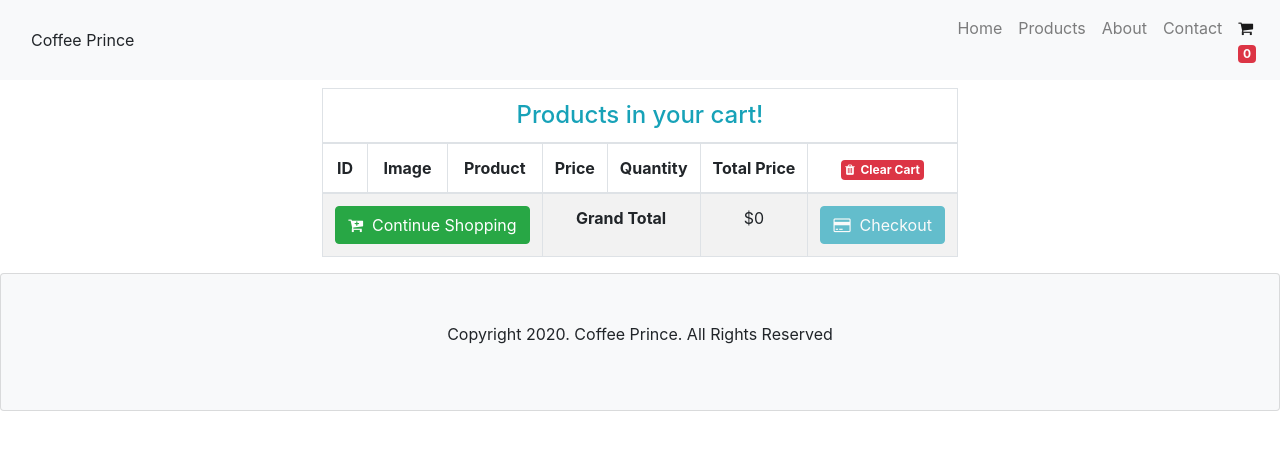
After one commit to phil0704/MVP-Coffee-Prince, a PHP site: page /cart.php in a window 1280 px wide. The commit adds this page. Shown: the top 450 px of the page. Run offline with PHP 8.4, Linux system fonts and the light colour scheme; data that the repository does not hold is empty.

Commit message:
new files added

```diff
--- a/action.php
+++ b/action.php
@@ -19,9 +19,9 @@
 
        if(!$code)
        {
-          $query = $conn->prepare("INSERT INTO cart (product_name, product_price, product_image, qty, product_code) VALUES (?,?,?,?,?)");
+          $query = $conn->prepare("INSERT INTO cart (product_name, product_price, product_image, qty, total_price, product_code) VALUES (?,?,?,?,?,?)");
          //var_dump($query);
-          $query->bind_param("sssis", $pname, $pprice, $pimage, $pqty, $pcode);
+          $query->bind_param("sssiss", $pname, $pprice, $pimage, $pqty, $pprice, $pcode,);
           $query->execute();
 
           echo '<div class="alert alert-success alert-dismissible mt-2">
@@ -45,4 +45,5 @@
 
        echo $rows;
    }
+
 ?>
--- /dev/null
+++ b/cart.php
@@ -0,0 +1,119 @@
+<!doctype html>
+<html lang="en">
+  <head>
+    <!-- Required meta tags -->
+    <meta charset="utf-8">
+    <meta name="viewport" content="width=device-width, initial-scale=1, shrink-to-fit=no">
+
+    <!-- Bootstrap CSS -->
+    <link rel="stylesheet" href="https://stackpath.bootstrapcdn.com/bootstrap/4.5.0/css/bootstrap.min.css" integrity="sha384-9aIt2nRpC12Uk9gS9baDl411NQApFmC26EwAOH8WgZl5MYYxFfc+NcPb1dKGj7Sk" crossorigin="anonymous">
+    <link rel="stylesheet" href="https://cdnjs.cloudflare.com/ajax/libs/font-awesome/4.7.0/css/font-awesome.min.css">
+
+    <title>Coffee Prince</title>
+  </head>
+  <body>
+    <nav class="navbar navbar-expand-lg navbar-light bg-light">
+        <div class="container">Coffee Prince</div>
+          <button class="navbar-toggler" type="button" data-toggle="collapse" data-target="#mainNav">
+            <span class="navbar-toggler-icon"></span>
+          </button>
+            <div class="collapse navbar-collapse" id="mainNav">
+                <div class="navbar-nav">
+                    <a class="nav-item nav-link" href="index.php">Home</a>
+                    <a class="nav-item nav-link" href="products.php">Products</a>
+                    <a class="nav-item nav-link" href="about.php">About</a>
+                    <a class="nav-item nav-link" href="contact.php">Contact</a>
+                    <a class="nav-item nav-link active" href="cart.php"><i class="fa fa-shopping-cart"></i><span id="cart-item" class="badge badge-danger"></span></a>
+                </div>
+            </div>
+    </nav>
+
+    <div class="container">
+      <div class="row justify-content-center">
+         <div clss="col-lg-10">
+             <div class="table-responsive mt-2">
+                 <table class="table table-bordered table-striped text-center">
+                   <thead>
+                   <tr>
+                      <td colspan="7">
+                        <h4 class="text-center text-info m-0">Products in your cart!</h4>
+                      </td>
+                    </tr>
+                    <tr>
+                        <th>ID</th>
+                        <th>Image</th>
+                        <th>Product</th>
+                        <th>Price</th>
+                        <th>Quantity</th>
+                        <th>Total Price</th>
+                        <th>
+                            <a href="action.php?clear=all" class="badge-danger badge p-1" onclick="return confirm('Are you sure want to clear all your cart?');"><i class="fa fa-trash"></i>&nbsp;&nbsp;Clear Cart</a>
+                        </th>
+                    </tr>
+                   </thead>
+                   <tbody>
+                       <?php
+                          require 'config.php';
+                          $stmt = $conn->prepare("SELECT * FROM cart");
+                          $stmt->execute();
+                          $result = $stmt->get_result();
+                          $grand_total = 0;
+                          while($row = $result->fetch_assoc()):
+                       ?>
+                       <tr>
+                       <td><?= $row['id'] ?></td>
+                       <td><img src="<?= $row['product_image'] ?>" width="50" alt=""></td>
+                       <td><?= $row['product_name'] ?></td>
+                       <td>$<?= $row['product_price'] ?></td>
+                       <td><input type="number" class="form-control itemQty" value="<?= $row['qty'] ?>" style="width:78px;"></td>
+                       <td>$<?= $row['total_price'] ?></td>
+                       <td><a href="action.php?remove=<?= $row['id'] ?>" class="text-danger lead" onclick="return confirm('Are you sure want to remove this item');"><i class="fa fa-trash"></i></a></td>
+                       </tr>
+                       <?php $grand_total += $row['total_price']; ?>
+                          <?php endwhile; ?>
+                          <tr>
+                              <td colspan="3">
+                                  <a href="products.php" class="btn btn-success"><i class="fa fa-cart-plus"></i>&nbsp;&nbsp;Continue Shopping</a>
+                              </td>
+                              <td colspan="2"><b>Grand Total</b></td>
+                              <td>$<?= $grand_total ?></td>
+                              <td>
+                                  <a href="checkout.php" class="btn btn-info <?= ($grand_total >1)? "" : "disabled" ?>"><i class="fa fa-credit-card"></i>&nbsp;&nbsp;Checkout</a>
+                              </td>
+                          </tr>
+                   </tbody>
+                 </table>
+             </div>
+         </div>
+     </div>
+   </div>
+
+    <!-- Optional JavaScript -->
+    <!-- jQuery first, then Popper.js, then Bootstrap JS -->
+    <script src="https://code.jquery.com/jquery-3.5.1.slim.min.js" integrity="sha384-DfXdz2htPH0lsSSs5nCTpuj/zy4C+OGpamoFVy38MVBnE+IbbVYUew+OrCXaRkfj" crossorigin="anonymous"></script>
+    <script src="https://cdn.jsdelivr.net/npm/popper.js@1.16.0/dist/umd/popper.min.js" integrity="sha384-Q6E9RHvbIyZFJoft+2mJbHaEWldlvI9IOYy5n3zV9zzTtmI3UksdQRVvoxMfooAo" crossorigin="anonymous"></script>
+    <script src="https://stackpath.bootstrapcdn.com/bootstrap/4.5.0/js/bootstrap.min.js" integrity="sha384-OgVRvuATP1z7JjHLkuOU7Xw704+h835Lr+6QL9UvYjZE3Ipu6Tp75j7Bh/kR0JKI" crossorigin="anonymous"></script>
+    <script src="https://ajax.googleapis.com/ajax/libs/jquery/3.4.0/jquery.min.js"></script>
+    <script type="text/javascript">
+
+       $(document).ready(function(){
+         load_cart_item_number();
+
+         function load_cart_item_number(){
+           $.ajax({
+             url: 'action.php',
+             method: 'get',
+             data: {cartItem: "cart_item"},
+             success: function(response){
+               $("#cart-item").html(response);
+             }
+           });
+         }
+
+       });
+    </script>
+    <footer class="card bg-light text-center py-5">
+        <p>Copyright 2020. Coffee Prince. All Rights Reserved</p>
+      </footer>
+  </body>
+</html>
--- a/products.php
+++ b/products.php
@@ -80,6 +80,7 @@
            var pprice = $form.find(".pprice").val();
            var pimage = $form.find(".pimage").val();
            var pcode = $form.find(".pcode").val();
+
            console.log($form,pid,pname,pprice,pimage,pcode);
 
            $.ajax({
```
